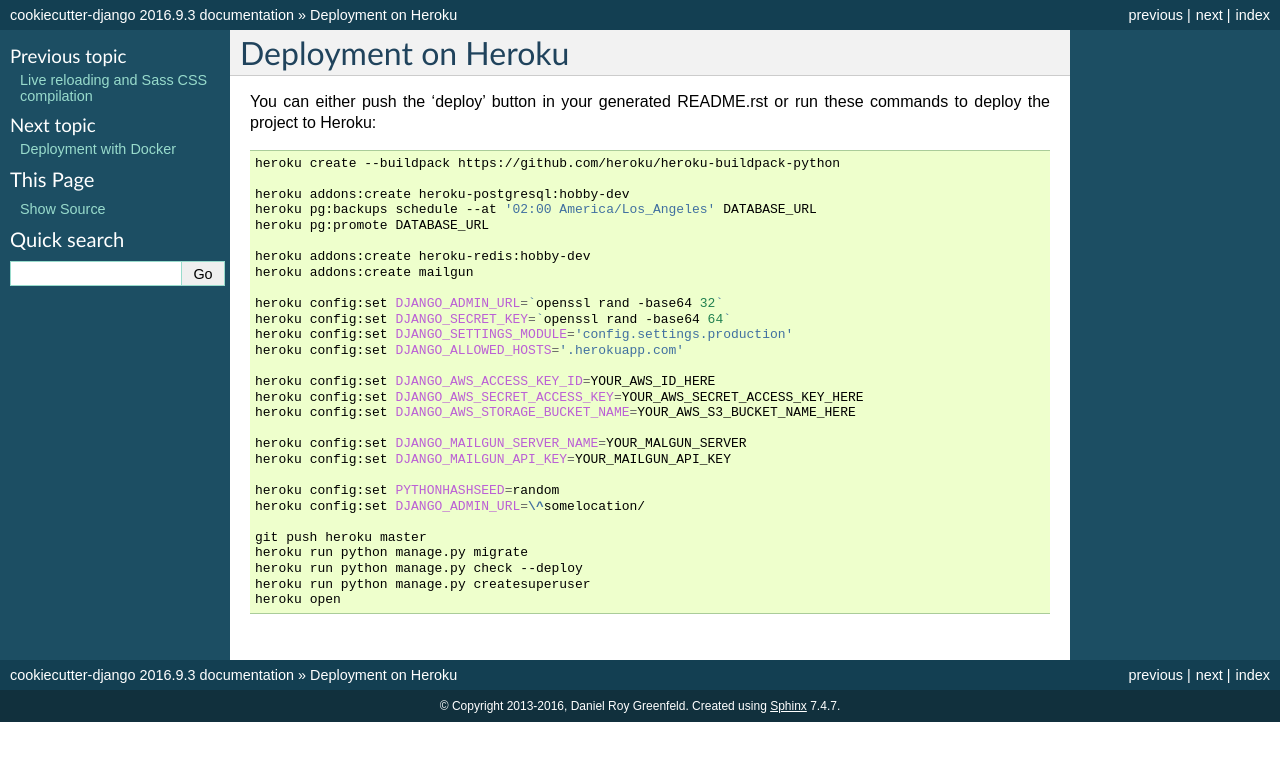
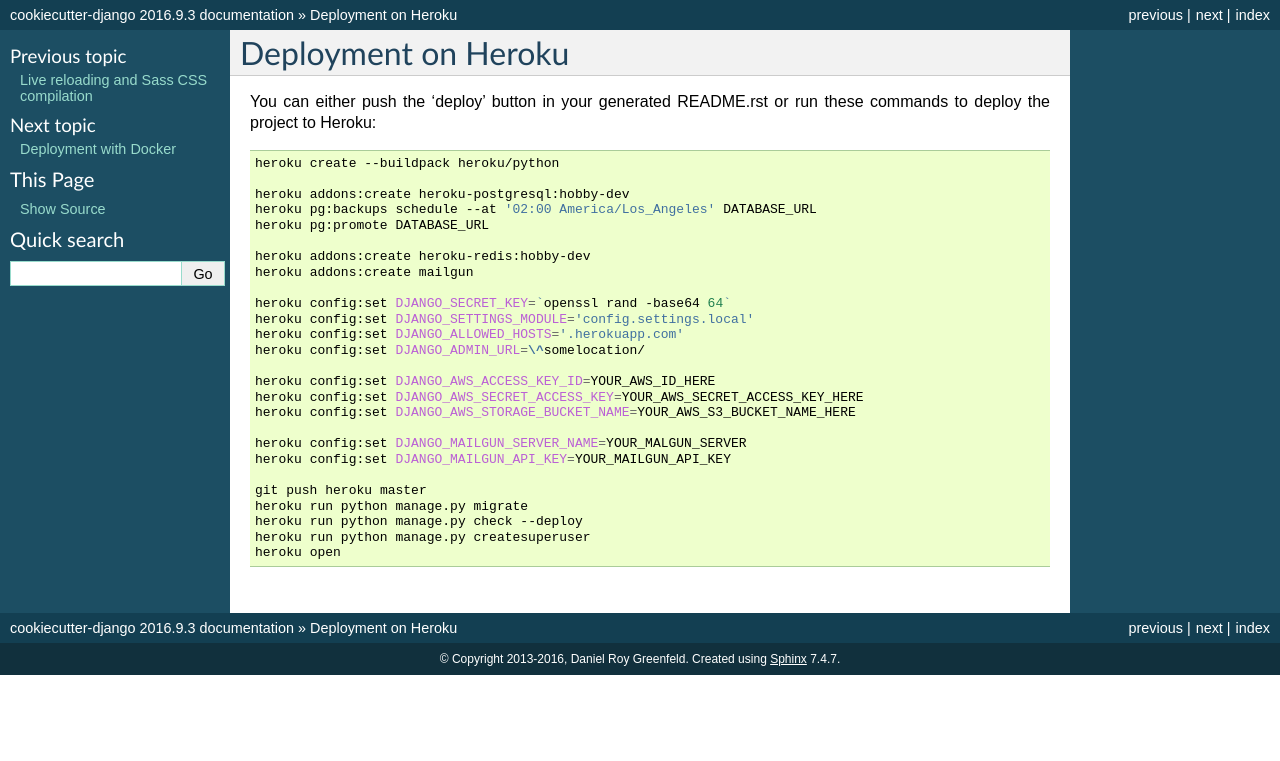
Before and after one commit to cookiecutter/cookiecutter-django, a Sphinx documentation site: the page built from docs/deployment-on-heroku.rst, in a window 1280 px wide. Shown: the top 761 px of the page. Built offline with Sphinx 7.4.7, drawn with Linux system fonts in a browser that asks for light colours.

Commit message:
typos and cleanup

```diff
--- a/docs/deployment-on-heroku.rst
+++ b/docs/deployment-on-heroku.rst
@@ -16,10 +16,10 @@
     heroku addons:create heroku-redis:hobby-dev
     heroku addons:create mailgun
 
-    heroku config:set DJANGO_ADMIN_URL=`openssl rand -base64 32`
     heroku config:set DJANGO_SECRET_KEY=`openssl rand -base64 64`
-    heroku config:set DJANGO_SETTINGS_MODULE='config.settings.production'
+    heroku config:set DJANGO_SETTINGS_MODULE='config.settings.local'
     heroku config:set DJANGO_ALLOWED_HOSTS='.herokuapp.com'
+    heroku config:set DJANGO_ADMIN_URL=\^somelocation/
 
     heroku config:set DJANGO_AWS_ACCESS_KEY_ID=YOUR_AWS_ID_HERE
     heroku config:set DJANGO_AWS_SECRET_ACCESS_KEY=YOUR_AWS_SECRET_ACCESS_KEY_HERE
@@ -28,9 +28,6 @@
     heroku config:set DJANGO_MAILGUN_SERVER_NAME=YOUR_MALGUN_SERVER
     heroku config:set DJANGO_MAILGUN_API_KEY=YOUR_MAILGUN_API_KEY
 
-    heroku config:set PYTHONHASHSEED=random
-    heroku config:set DJANGO_ADMIN_URL=\^somelocation/
-
     git push heroku master
     heroku run python manage.py migrate
     heroku run python manage.py check --deploy
```
Also changed, not shown: other parts of docs/deployment-on-heroku.rst (+1 -1 lines).
